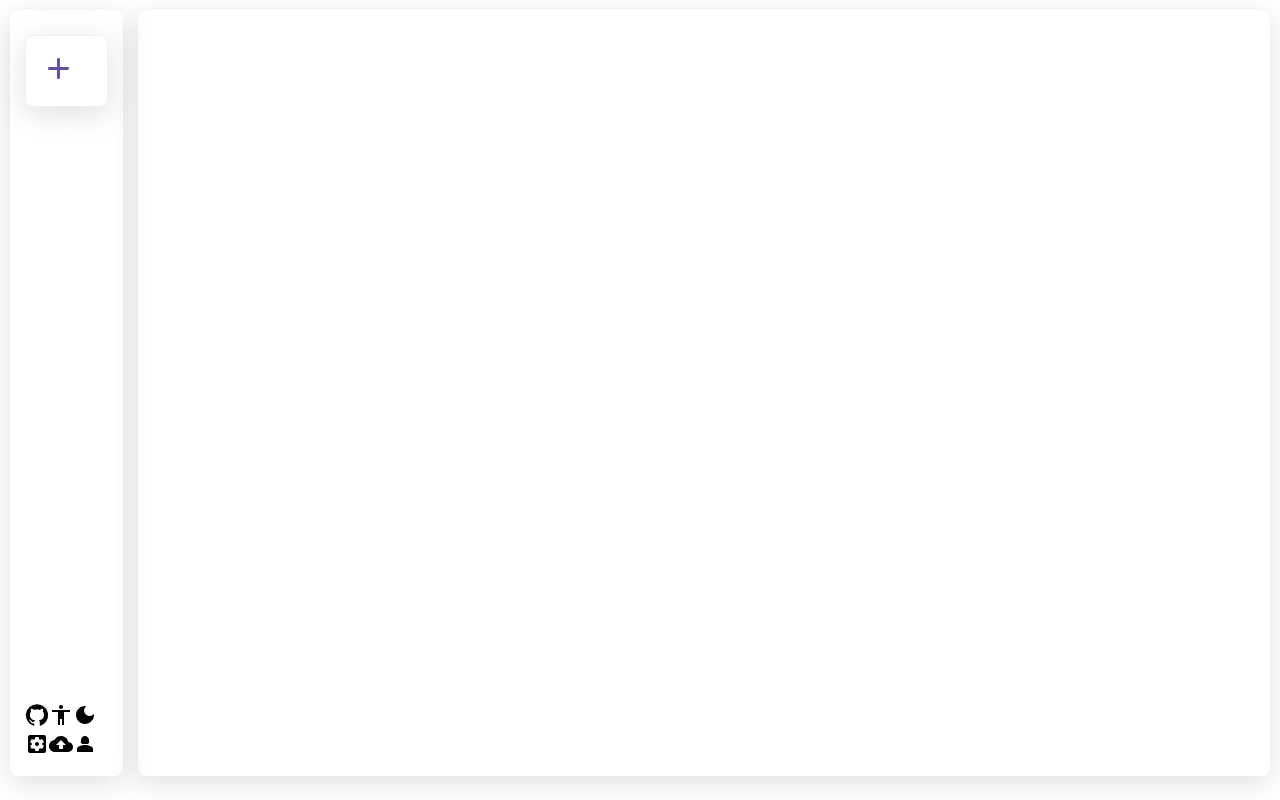
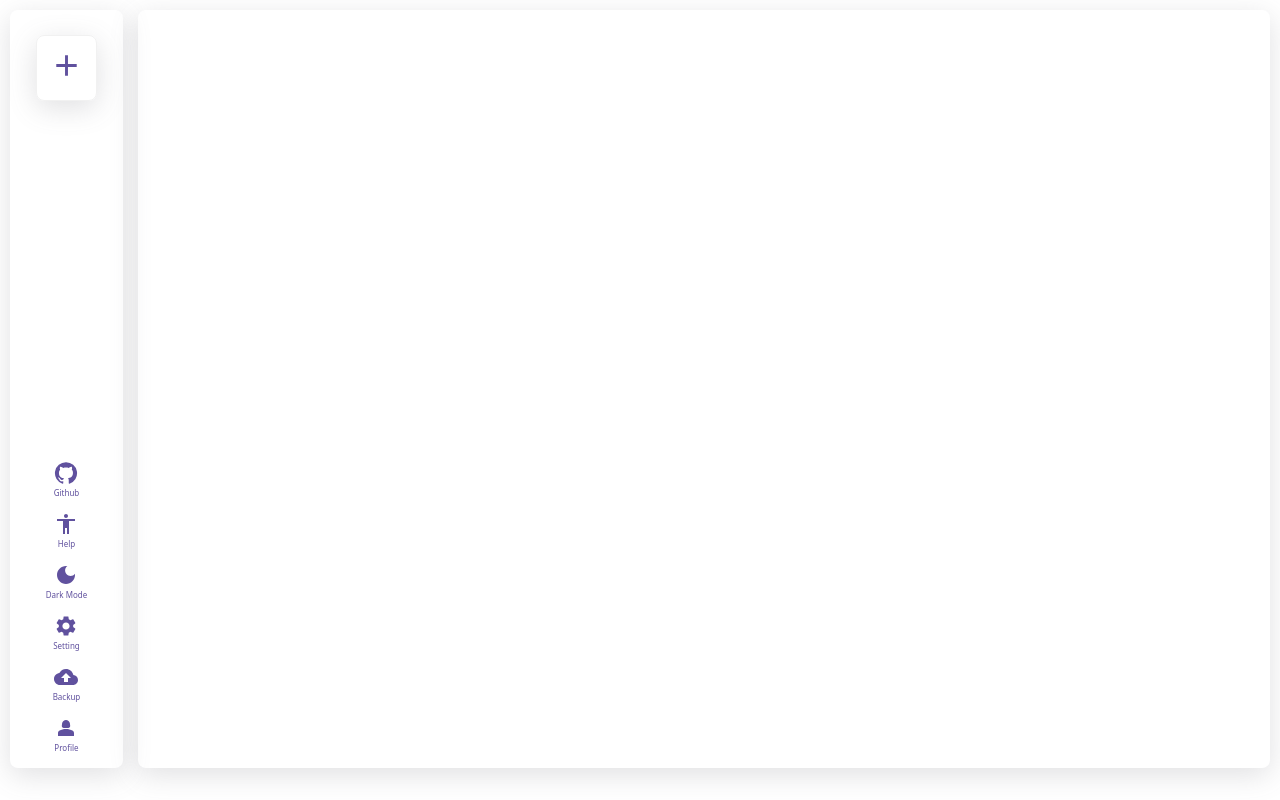
Before and after one commit to KashiwalHarsh/Reminder-App-React, a React (Create React App) app in the folder reminder-client/: page /test in a window 1280 px wide. Built offline with nearby package versions, Linux system fonts and the light colour scheme.

Commit message:
finished the UI of Left Pane

```diff
--- a/reminder-client/src/pages/test-page/Test.css
+++ b/reminder-client/src/pages/test-page/Test.css
@@ -8,9 +8,9 @@
     flex-direction: row;
 }
 .left-section{
-    height: 92vh;
+    height: 91vh;
     border-radius: 8px;
-    box-shadow: rgba(100, 100, 111, 0.2) 0px 7px 29px 0px;
+    box-shadow: #64646f33 0px 7px 29px 0px;
     padding: 15px;
     margin: 10px;
     flex-basis: 7%;
@@ -19,17 +19,39 @@
     flex-direction: column;
 }
 .left-section .upper{
-
+    display: flex;
+    justify-content: center;
+    align-items: center;
 }
 .left-section .lower{
-
+    padding: 0;
+    display: flex;
+    flex-direction: column;
+    align-items: center;
+}
+.left-section .lower .icon-container{
+    display: flex;
+    flex-direction: column;
+    align-items: center;
+}
+.left-section .lower .icon-container span{
+    color: #60519e;
+    font-size: 8px;
+    cursor: pointer;
+}
+.left-section .lower .nav-icons{
+    color: #60519e;
+    cursor: pointer;
+    padding: 12px 0px 2px 0px;
+    margin-top: 2px;
 }
 
+
 .right-section{
+    height: 91vh;
     border-radius: 8px;
     box-shadow: rgba(100, 100, 111, 0.2) 0px 7px 29px 0px;
     padding: 15px;
     margin: 10px 10px 10px 5px;
-    height: 92vh;
     flex-basis: 93%;
 }
--- a/reminder-client/src/pages/test-page/Test.jsx
+++ b/reminder-client/src/pages/test-page/Test.jsx
@@ -4,7 +4,7 @@ import React,{useState,useEffect} from 'react';
 import GitHubIcon from '@mui/icons-material/GitHub';
 import AccessibilityIcon from '@mui/icons-material/Accessibility';
 import DarkModeIcon from '@mui/icons-material/DarkMode';
-import SettingsApplicationsIcon from '@mui/icons-material/SettingsApplications';
+import SettingsIcon from '@mui/icons-material/Settings';
 import BackupIcon from '@mui/icons-material/Backup';
 import Person2Icon from '@mui/icons-material/Person2';
 import PopupBTN from './components/popup-btn';
@@ -37,12 +37,30 @@ function App() {
           <PopupBTN/>
         </div>
         <div className='lower'>
-          <GitHubIcon/>
-          <AccessibilityIcon/>
-          <DarkModeIcon/>
-          <SettingsApplicationsIcon/>
-          <BackupIcon/>
-          <Person2Icon/>
+          <div className='icon-container'>
+            <GitHubIcon className='nav-icons'/>
+            <span>Github</span>
+          </div>
+          <div className='icon-container'>
+            <AccessibilityIcon className='nav-icons' />
+            <span>Help</span>
+          </div>
+          <div className='icon-container'>
+            <DarkModeIcon className='nav-icons'/>
+            <span>Dark Mode</span>
+          </div>
+          <div className='icon-container'>
+            <SettingsIcon className='nav-icons'/>
+            <span>Setting</span>
+          </div>
+          <div className='icon-container'>
+            <BackupIcon className='nav-icons'/>
+            <span>Backup</span>
+          </div>
+          <div className='icon-container'>
+            <Person2Icon className='nav-icons'/>
+            <span>Profile</span>
+          </div>
         </div>
       </div>
       <div className='right-section'>
--- a/reminder-client/src/pages/test-page/components/popup-btn.css
+++ b/reminder-client/src/pages/test-page/components/popup-btn.css
@@ -6,11 +6,12 @@
     border: 1px solid rgb(241, 241, 241);
     border-radius: 8px;
     box-shadow: rgba(100, 100, 111, 0.2) 0px 7px 29px 0px;
-    padding: 15px;
+    padding: 12px;
     margin-top: 10px;
+    cursor: pointer;
 }
 .add-icon{
-    color: rgb(96, 81, 158);
+    color: #60519e;
 }
 
 .reminder-modal {
--- a/reminder-client/src/pages/test-page/components/popup-btn.jsx
+++ b/reminder-client/src/pages/test-page/components/popup-btn.jsx
@@ -21,10 +21,9 @@ const PopupBTN = () => {
 
     return (
         <div className="reminder-container">
-            <div className='add-btn'>
+            <div className='add-btn' onClick={handleOpen}>
                 <AddIcon
                     className='add-icon'
-                    onClick={handleOpen}
                     fontSize='large'
                 >
                 </AddIcon>
```
